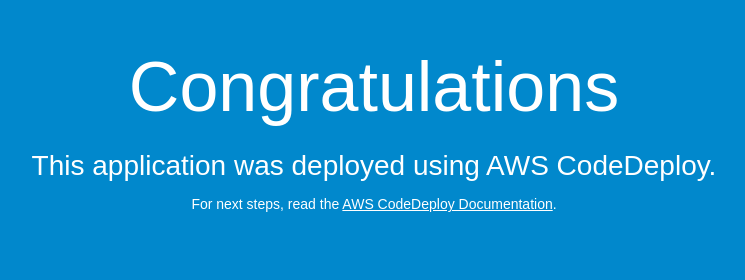
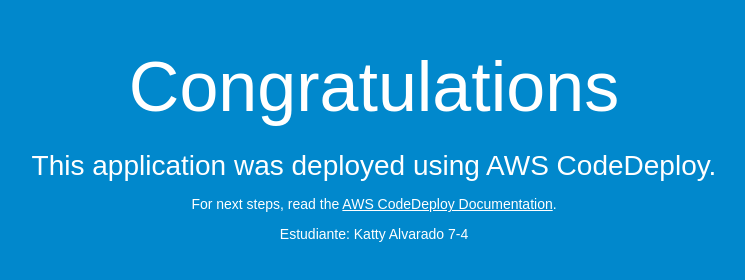
Before and after one commit to Crislander94/exampleCodeDeploy, a plain HTML site: page index.html in a window 1280 px wide. Shown: the whole page, without its empty margins (266-1011 px from the left). Drawn offline with Linux system fonts and the light colour scheme.

Commit message:
Añandiendo el nombre del usuario

```diff
--- a/index.html
+++ b/index.html
@@ -32,6 +32,7 @@
     <h1>Congratulations</h1>
     <h2>This application was deployed using AWS CodeDeploy.</h2>
     <p>For next steps, read the <a href="http://aws.amazon.com/documentation/codedeploy">AWS CodeDeploy Documentation</a>.</p>
+    <p>Estudiante: Katty Alvarado 7-4</p>
   </div>
 </body>
 </html>
```
